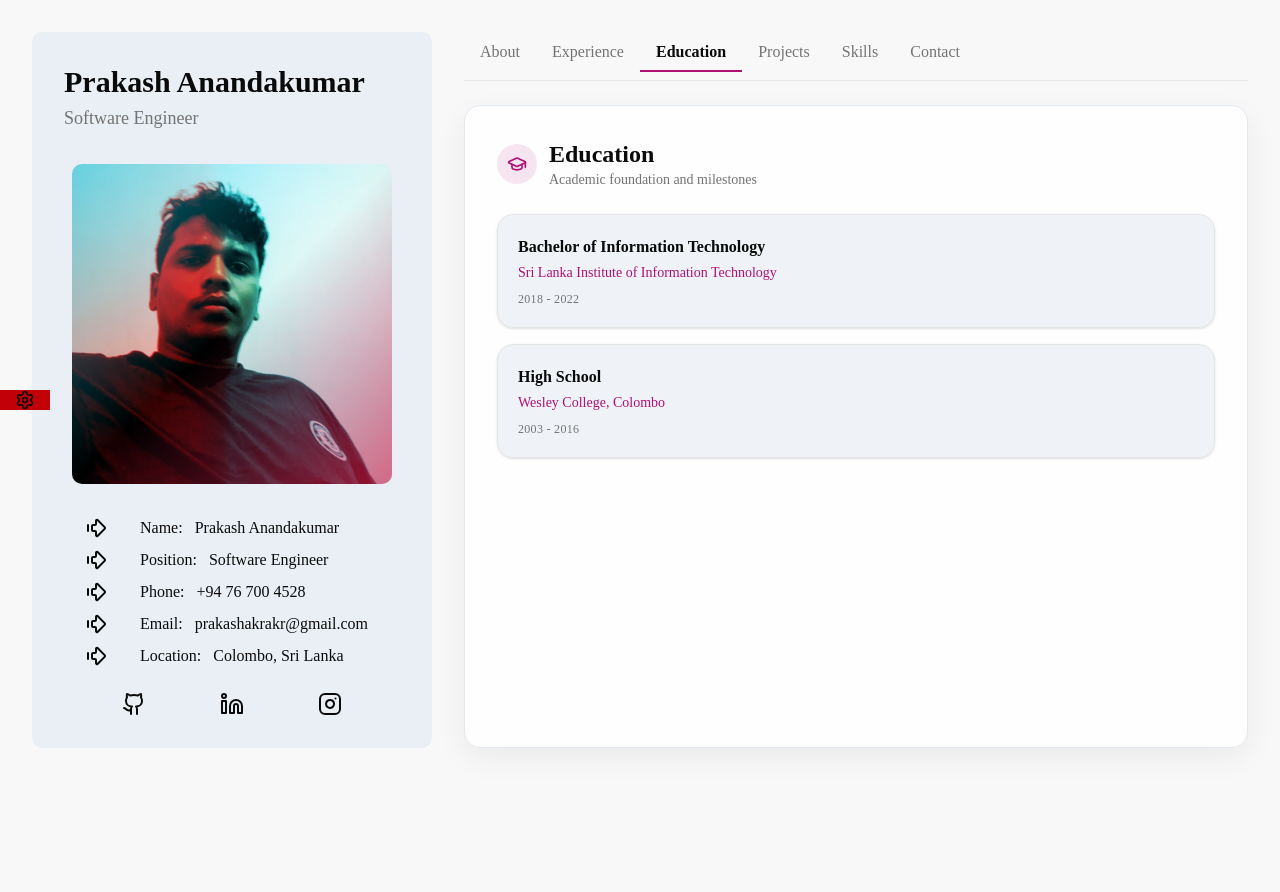
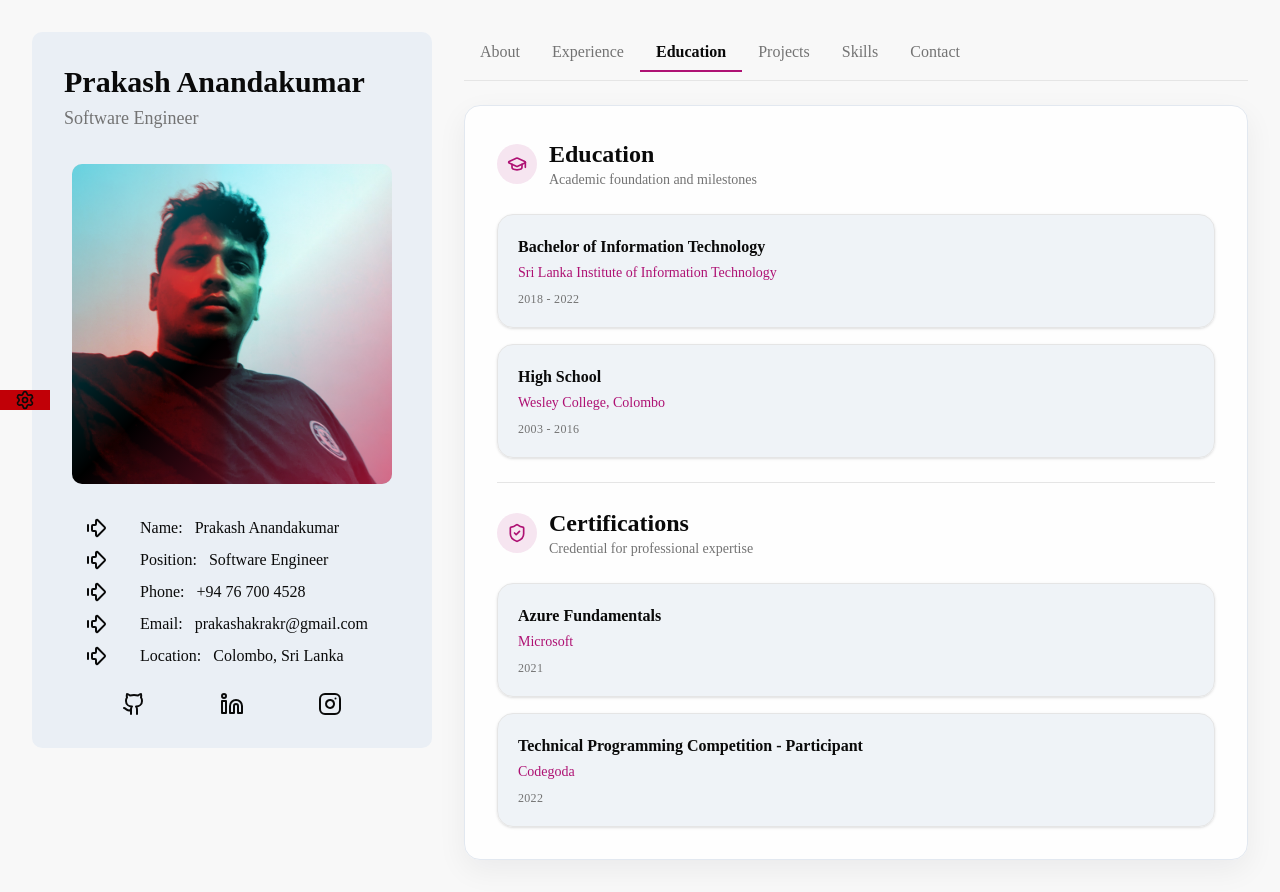
Before and after one commit to aprakash97/Portfolio-, a Next.js app: page / in a window 1280 px wide. Both pictures are taken after a click on the button "Education". Before the commit the page ends 800 px from the top, so only its background shows below. Built offline with nearby package versions, Linux system fonts and the light colour scheme.

Commit message:
fixed contents

```diff
--- a/app/components/ui/content-sections.tsx
+++ b/app/components/ui/content-sections.tsx
@@ -1,6 +1,6 @@
 'use client';
 
-import { Briefcase, GraduationCap, FolderOpen, Code, Mail, User } from 'lucide-react';
+import { Briefcase, GraduationCap, FolderOpen, Code, Mail, User, ShieldCheck } from 'lucide-react';
 import Link from 'next/link';
 
 export function AboutSection() {
@@ -52,7 +52,7 @@ export function ExperienceSection() {
     },
     {
       title: 'Intern Software Developer',
-      company: 'StartUp Hub',
+      company: 'EFT Global LLC',
       period: '2021 - 2022',
       description:
         'Started my professional journey building MVPs for startups, with initial experience in WordPress site maintenance during my internship',
@@ -108,6 +108,19 @@ export function EducationSection() {
     },
   ];
 
+  const certificates = [
+    {
+      name: 'Azure Fundamentals',
+      institution: 'Microsoft',
+      issuedDate: '2021',
+    },
+    {
+      name: 'Technical Programming Competition - Participant',
+      institution: 'Codegoda',
+      issuedDate: '2022',
+    },
+  ];
+
   return (
     <div className="space-y-6">
       <div className="flex items-center gap-3">
@@ -127,6 +140,29 @@ export function EducationSection() {
             <p className="text-primary mt-1 text-sm font-medium">{edu.institution}</p>
             <p className="text-muted-foreground mt-2 text-xs font-medium tracking-wide uppercase">
               {edu.period}
+            </p>
+          </div>
+        ))}
+      </div>
+
+      <hr />
+      <div className="flex items-center gap-3">
+        <div className="bg-primary/10 text-primary flex h-10 w-10 items-center justify-center rounded-full">
+          <ShieldCheck className="h-5 w-5" />
+        </div>
+        <div>
+          <h2 className="text-foreground text-2xl font-semibold">Certifications</h2>
+          <p className="text-muted-foreground text-sm">Credential for professional expertise</p>
+        </div>
+      </div>
+
+      <div className="space-y-4">
+        {certificates.map((edu, index) => (
+          <div key={index} className="bg-card/70 border-border rounded-2xl border p-5 shadow-sm">
+            <h3 className="text-foreground font-semibold">{edu.name}</h3>
+            <p className="text-primary mt-1 text-sm font-medium">{edu.institution}</p>
+            <p className="text-muted-foreground mt-2 text-xs font-medium tracking-wide uppercase">
+              {edu.issuedDate}
             </p>
           </div>
         ))}
--- a/app/components/ui/profile-card.tsx
+++ b/app/components/ui/profile-card.tsx
@@ -64,6 +64,7 @@ export function ProfileCard({
           {github && (
             <a
               href={github}
+              title={github}
               target="_blank"
               rel="noopener noreferrer"
               className="text-card-foreground hover:text-primary transition-colors"
@@ -76,6 +77,7 @@ export function ProfileCard({
             <a
               href={linkedin}
               target="_blank"
+              title={linkedin}
               rel="noopener noreferrer"
               className="text-card-foreground hover:text-primary transition-colors"
               aria-label="LinkedIn"
@@ -86,6 +88,7 @@ export function ProfileCard({
           {instagram && (
             <a
               href={instagram}
+              title={instagram}
               target="_blank"
               rel="noopener noreferrer"
               className="text-card-foreground hover:text-primary transition-colors"
```
